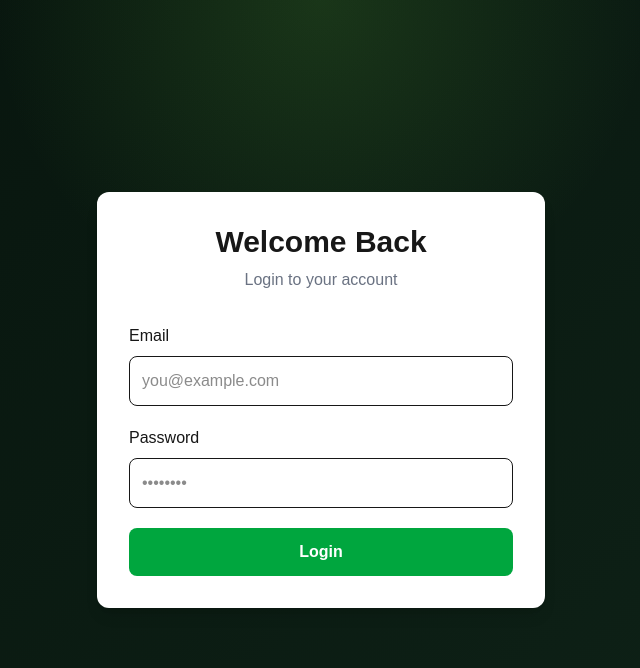
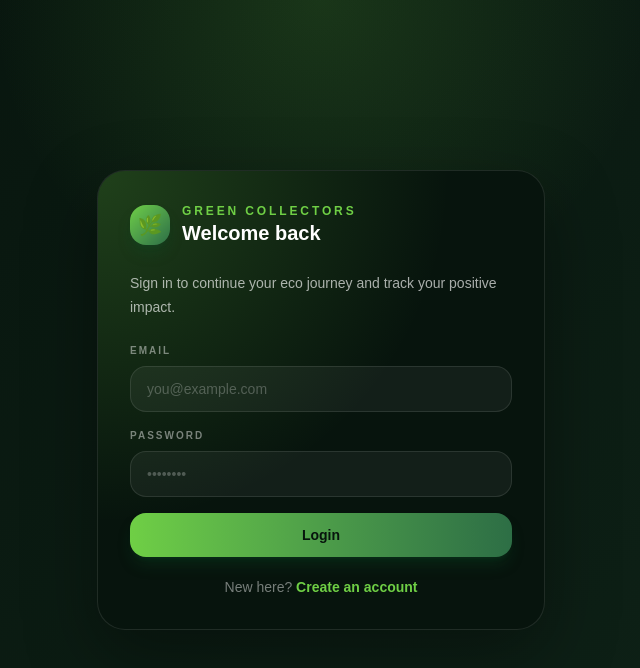
Before and after one commit to dhruv0719/Green-Collectors, a Next.js app in the folder frontend/: page /login in a window 1280 px wide. Shown: the top 668 px of the page, without its empty margins (319-959 px from the left). Built offline with nearby package versions, Linux system fonts and the light colour scheme.

Commit message:
Enhance UI

```diff
--- a/frontend/src/components/auth/LoginForm.tsx
+++ b/frontend/src/components/auth/LoginForm.tsx
@@ -2,79 +2,110 @@
 "use client";
 
 import { useState } from "react";
+import { useRouter } from "next/navigation";
 
-import { login } from "@/src/lib/api"
+import { login } from "@/src/lib/api";
+import { setStoredToken } from "@/src/lib/auth";
 
 export default function LoginForm() {
+  const router = useRouter();
+
   const [email, setEmail] = useState("");
   const [password, setPassword] = useState("");
+  const [loading, setLoading] = useState(false);
+  const [error, setError] = useState("");
 
   async function handleSubmit(e: React.FormEvent<HTMLFormElement>) {
     e.preventDefault();
 
     try {
+      setLoading(true);
+      setError("");
+
       const data = await login(email, password);
-
-        console.log(data);
-
-    } catch (error) {
-        console.error(error);
+      setStoredToken(data.access_token);
+      router.push("/dashboard");
+    } catch (err) {
+      if (err instanceof Error) {
+        setError(err.message);
+      } else {
+        setError("Something went wrong.");
       }
-
-    // Later:
-    // await fetch("http://localhost:8000/api/v1/auth/login", ...)
+    } finally {
+      setLoading(false);
+    }
   }
 
   return (
-    <div className="w-full max-w-md rounded-xl bg-white p-8 shadow-lg">
-      <h1 className="text-3xl font-bold text-center mb-2">
-        Welcome Back
-      </h1>
+    <div className="w-full max-w-md overflow-hidden rounded-[28px] border border-white/10 bg-[#07140d] shadow-[0_25px_70px_rgba(0,0,0,0.35)]">
+      <div className="bg-[radial-gradient(circle_at_top_left,_rgba(111,207,69,0.24),_transparent_55%)] p-8">
+        <div className="mb-6 flex items-center gap-3">
+          <div className="flex h-10 w-10 items-center justify-center rounded-2xl bg-gradient-to-br from-[#6fcf45] to-[#2d6e45] text-xl shadow-lg shadow-green-900/30">
+            🌿
+          </div>
+          <div>
+            <p className="text-xs font-semibold uppercase tracking-[0.24em] text-[#6fcf45]">
+              Green Collectors
+            </p>
+            <h1 className="text-xl font-semibold text-white">Welcome back</h1>
+          </div>
+        </div>
 
-      <p className="text-center text-gray-500 mb-8">
-        Login to your account
+        <p className="mb-6 text-sm leading-6 text-white/65">
+          Sign in to continue your eco journey and track your positive impact.
         </p>
 
-      <form onSubmit={handleSubmit} className="space-y-5">
+        {error && (
+          <div className="mb-4 rounded-xl border border-red-400/30 bg-red-500/10 px-3 py-2 text-sm text-red-200">
+            {error}
+          </div>
+        )}
 
+        <form onSubmit={handleSubmit} className="space-y-4">
           <div>
-          <label className="block mb-2 font-medium">
+            <label className="mb-2 block text-[10px] font-semibold uppercase tracking-[0.2em] text-white/45">
               Email
             </label>
-
             <input
               type="email"
               value={email}
               onChange={(e) => setEmail(e.target.value)}
               placeholder="you@example.com"
-            className="w-full rounded-lg border p-3 outline-none focus:ring-2 focus:ring-green-600"
+              className="w-full rounded-2xl border border-white/10 bg-white/5 px-4 py-3 text-sm text-white outline-none placeholder:text-white/25 focus:border-[#6fcf45] focus:ring-2 focus:ring-[#6fcf45]/20"
               required
             />
           </div>
 
           <div>
-          <label className="block mb-2 font-medium">
+            <label className="mb-2 block text-[10px] font-semibold uppercase tracking-[0.2em] text-white/45">
               Password
             </label>
-
             <input
               type="password"
               value={password}
               onChange={(e) => setPassword(e.target.value)}
               placeholder="••••••••"
-            className="w-full rounded-lg border p-3 outline-none focus:ring-2 focus:ring-green-600"
+              className="w-full rounded-2xl border border-white/10 bg-white/5 px-4 py-3 text-sm text-white outline-none placeholder:text-white/25 focus:border-[#6fcf45] focus:ring-2 focus:ring-[#6fcf45]/20"
               required
             />
           </div>
 
           <button
             type="submit"
-          className="w-full rounded-lg bg-green-600 py-3 font-semibold text-white hover:bg-green-700"
+            disabled={loading}
+            className="w-full rounded-2xl bg-gradient-to-r from-[#6fcf45] to-[#2d6e45] py-3 text-sm font-semibold text-[#07140d] shadow-lg shadow-green-900/30 transition hover:opacity-95 disabled:cursor-not-allowed disabled:opacity-70"
           >
-          Login
+            {loading ? "Signing In..." : "Login"}
           </button>
+        </form>
 
-      </form>
+        <div className="mt-5 text-center text-sm text-white/45">
+          New here?{' '}
+          <a href="/signup" className="font-semibold text-[#6fcf45] hover:underline">
+            Create an account
+          </a>
+        </div>
+      </div>
     </div>
   );
 }
```
Lines whose indentation alone changed are shown as unchanged.
